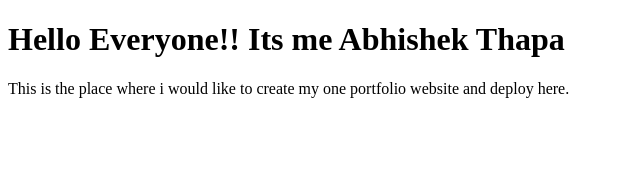
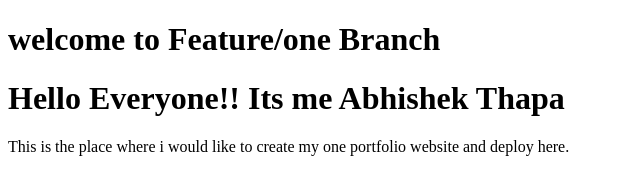
Before and after one commit to Abhishek004-thapa/git-practice, a plain HTML site: page index.html in a window 1280 px wide. Shown: the whole page, without its empty margins (0-640 px from the left). Drawn offline with Linux system fonts and the light colour scheme.

Commit message:
Header Added to Index.Html

```diff
--- a/index.html
+++ b/index.html
@@ -6,6 +6,7 @@
     <title>Git-Practice</title>
 </head>
 <body>
+    <h1>welcome to Feature/one Branch</h1>
     <h1>Hello Everyone!! Its me Abhishek Thapa</h1>
 
    <p> This is the place where i would like to create my one portfolio website and deploy here.</p>
```
